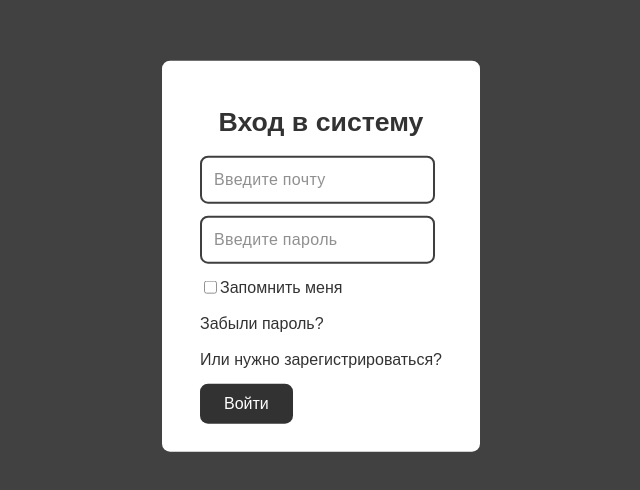
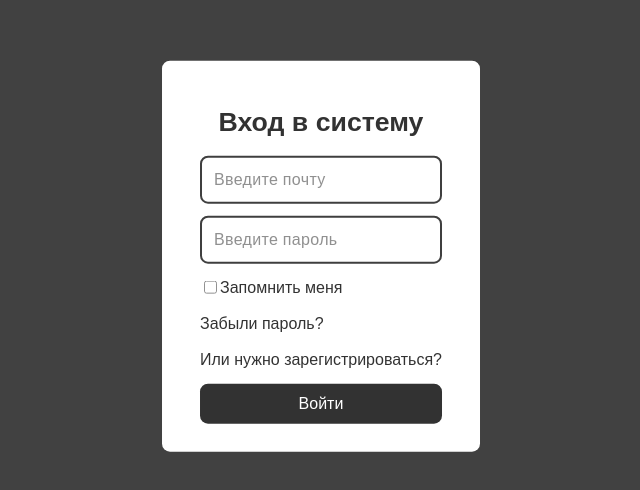
Before and after one commit to TTepel7/CyberBobs_INNO, a Nuxt app in the folder inno-front/: page /login in a window 1280 px wide. Shown: the part 144-634 px from the top of the page, without its empty margins (319-959 px from the left). Built offline with nearby package versions, Linux system fonts and the light colour scheme.

Commit message:
fix layout

```diff
--- a/inno-front/components/Auth.vue
+++ b/inno-front/components/Auth.vue
@@ -7,11 +7,14 @@
       </div>
       <div class="content">
         <p v-if='errorText' class="error">{{errorText}}</p>
+        <div class="inputFields">
           <input v-if='isRegistration' class="inputField" v-model="firstName" placeholder='Введите имя' type="text" />
           <input v-if='isRegistration' class="inputField" v-model="lastName" placeholder='Введите фамилию' type="text"/>
           <input class="inputField" v-model="email" placeholder='Введите почту' type="text" />
           <input class="inputField" v-model="password" placeholder='Введите пароль' type="password"/>
           <input v-if='isRegistration' class="inputField" v-model="repeatPassword" placeholder='Повторите пароль' type="password"/>
+        </div>
+
 
         <div v-if="!isRegistration" class="field" @click="isRememberMe = !isRememberMe">
           <input type="checkbox" v-model="isRememberMe">
@@ -80,7 +83,16 @@ export default {
       }
     },
     signUp() {
-      if(this.repeatPassword !== this.password){
+      if(this.firstName === ""){
+        this.errorText = 'Введите имя'
+      }
+      else if(this.lastName === ""){
+        this.errorText = 'Введите фамилию'
+      }
+      else if(this.email === "" || !this.validateEmail(this.email)){
+        this.errorText = 'Введите корректную почту'
+      }
+      else if(this.repeatPassword !== this.password){
         this.errorText = "Пароли не совпадают";
       }
       else if(!this.validatePassword(this.password)){
@@ -96,6 +108,7 @@ export default {
           }else if(error['error'] === "Wrong Login or Password."){
             this.errorText = 'Неверный логин или пароль'
           }
+
         });
       }
 
@@ -130,7 +143,13 @@ export default {
   font-size: 12px;
   line-height: 18px;
   color: #ff0000;
+  margin: 0 auto;
+  margin-bottom: 12px;
+}
 
+.inputFields{
+  display: flex;
+  flex-direction: column;
 }
 
 .header{
@@ -154,7 +173,7 @@ export default {
   display: flex;
   flex-direction: column;
   padding: 0 24px;
-  align-items: flex-start;
+  align-items: stretch;
 }
 
 .fog {
```
Lines whose indentation alone changed are shown as unchanged.
